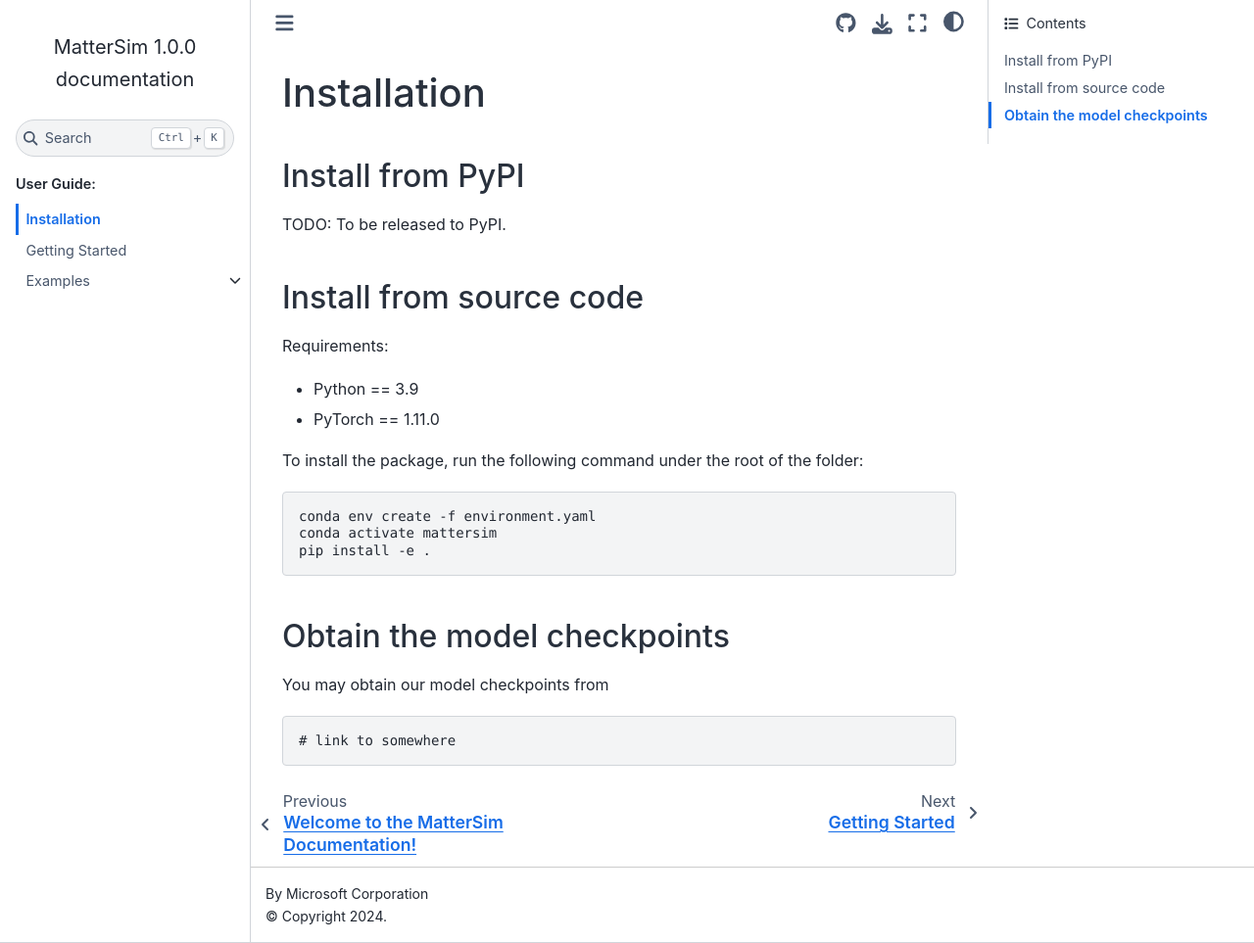
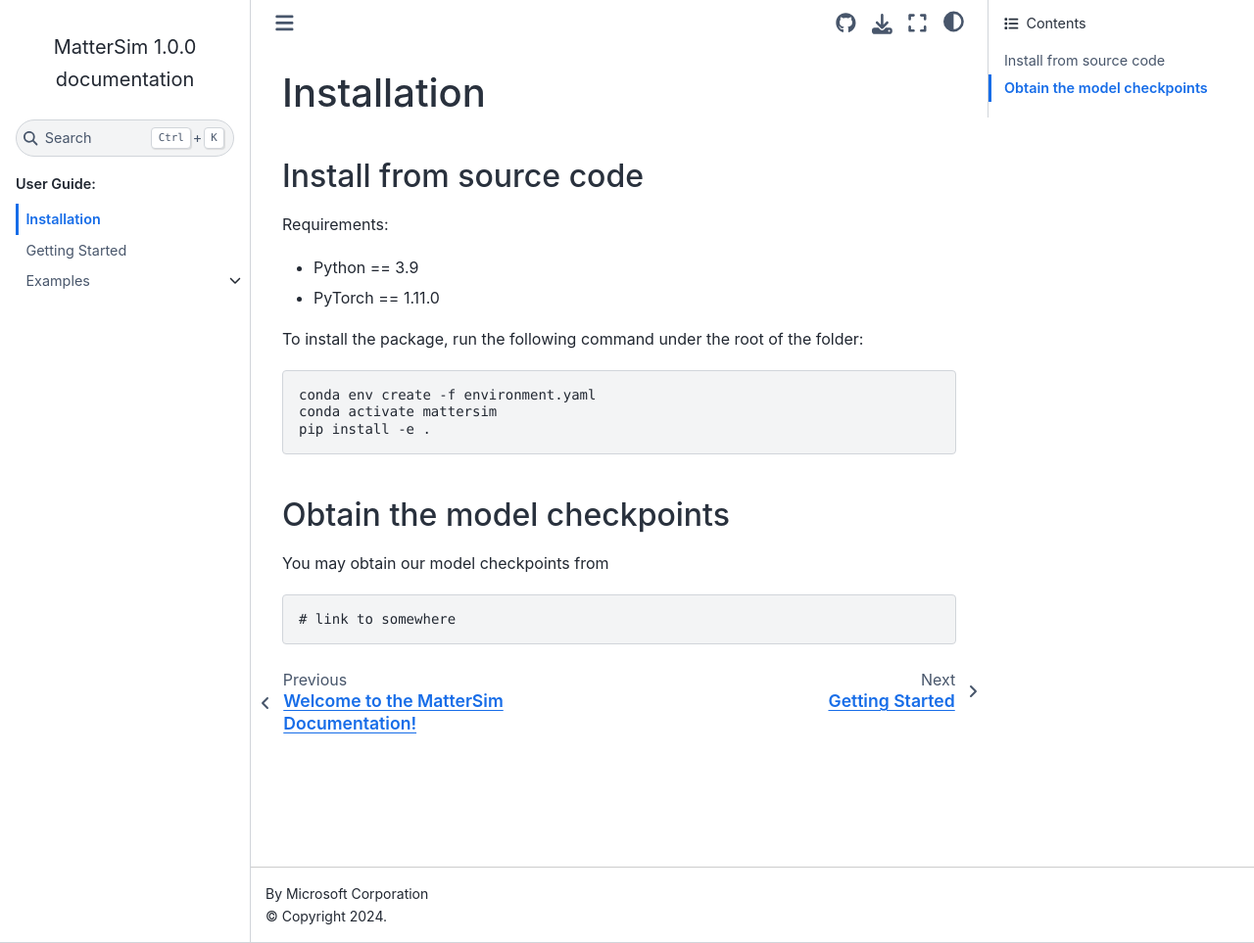
Before and after one commit to sj-cha/mattersim-LR, a Sphinx documentation site: the page built from docs/user_guide/installation.rst, in a window 1280 px wide and 963 px high. Shown: the whole window at 98% size. Built offline with Sphinx 7.4.7 and the Sphinx Book theme 1.1.4, drawn with Linux system fonts in a browser that asks for light colours.

Commit message:
update documentation (#15)
Co-authored-by: Han Yang <hanyang@microsoft.com>

```diff
--- a/docs/conf.py
+++ b/docs/conf.py
@@ -43,6 +43,8 @@
 
 html_static_path = ["_static"]
 
+html_logo = "_static/mattersim.png"
+
 # -- Options for nbsphinx ----------------------------------------------------
 nbsphinx_allow_errors = True
 nbsphinx_execute = "never"
--- a/docs/user_guide/installation.rst
+++ b/docs/user_guide/installation.rst
@@ -1,12 +1,6 @@
 
 Installation
 ============
-
-Install from PyPI
------------------
-
-TODO: To be released to PyPI.
-
 
 Install from source code
 ------------------------
```
Also changed, not shown: README.md (+1 -1 lines), 1 other file.
